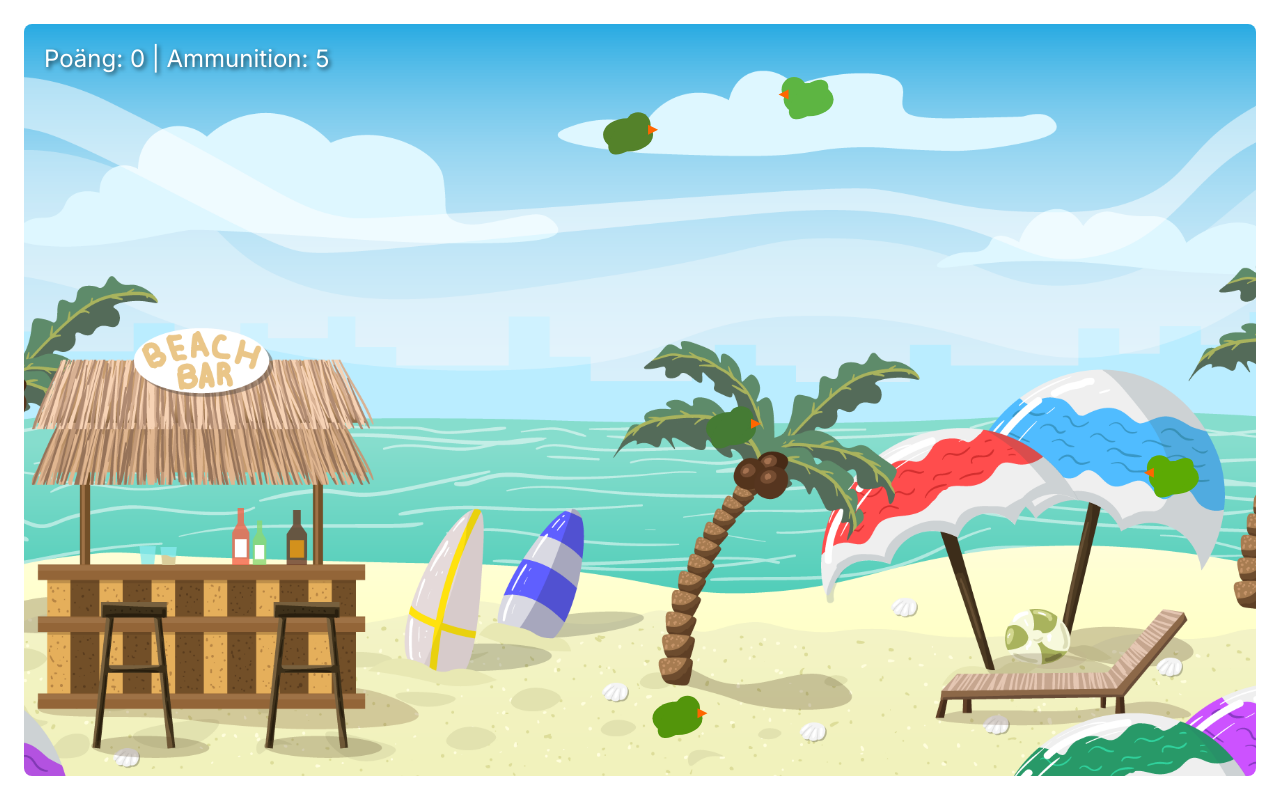
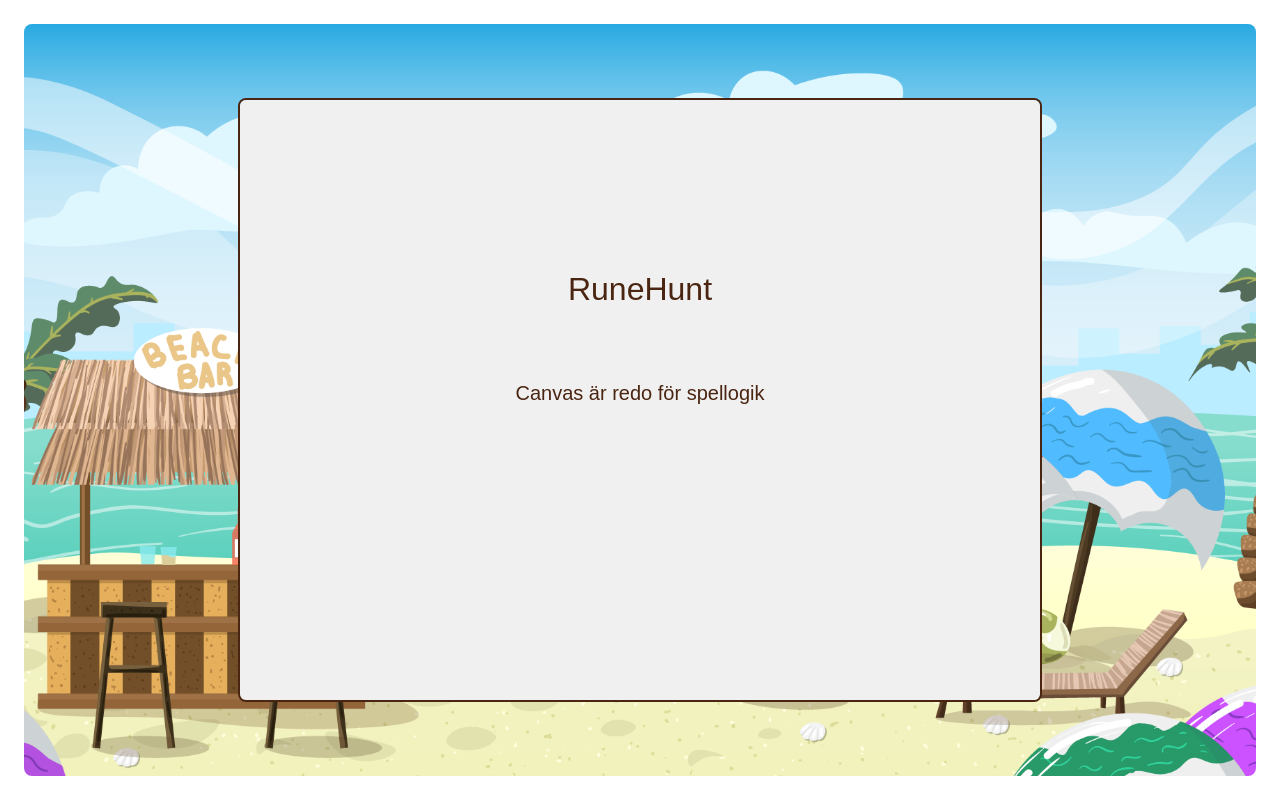
Before and after one commit to Skjesper/GoldenBeetlebug, a React (Vite) app: page /runehunt/play in a window 1280 px wide. Built offline with nearby package versions, Linux system fonts and the light colour scheme.

Commit message:
Added a basic canvas to build upon

```diff
--- /dev/null
+++ b/src/components/RuneHunt/RuneHuntGame.tsx
@@ -0,0 +1,58 @@
+import React, { useRef, useEffect } from 'react';
+
+interface RuneHuntProps {
+  width?: number;
+  height?: number;
+  backgroundColor?: string;
+}
+
+const RuneHuntGame: React.FC<RuneHuntProps> = ({
+  width = 800,
+  height = 600,
+  backgroundColor = '#f0f0f0'
+}) => {
+  const canvasRef = useRef<HTMLCanvasElement | null>(null);
+
+  // Initialisera canvas när komponenten renderas
+  useEffect(() => {
+    const canvas = canvasRef.current;
+    if (!canvas) return;
+
+    const ctx = canvas.getContext('2d');
+    if (!ctx) return;
+
+    // Rensa och fyll canvas med bakgrundsfärg
+    ctx.fillStyle = backgroundColor;
+    ctx.fillRect(0, 0, width, height);
+
+    // Rita en välkomsttext som visar att canvas fungerar
+    ctx.font = '32px Fantasy';
+    ctx.fillStyle = '#4a2511';
+    ctx.textAlign = 'center';
+    ctx.fillText('RuneHunt', width / 2, height / 3);
+
+    ctx.font = '20px Arial';
+    ctx.fillText('Canvas är redo för spellogik', width / 2, height / 2);
+
+    // Här kan du senare initiera spelmotorn och koppla den till canvas
+
+  }, [width, height, backgroundColor]);
+
+  return (
+    <div className="rune-hunt-game">
+      <canvas
+        ref={canvasRef}
+        width={width}
+        height={height}
+        style={{
+          border: '2px solid #4a2511',
+          borderRadius: '8px',
+          display: 'block',
+          margin: '0 auto'
+        }}
+      />
+    </div>
+  );
+};
+
+export default RuneHuntGame;
--- a/src/pages/PlayPage.tsx
+++ b/src/pages/PlayPage.tsx
@@ -2,13 +2,14 @@ import React, { useState } from 'react';
 import RuneHunt from "../components/RuneHunt";
 import Window from "../components/Window";
 import DuckHunt from '../components/RuneHuntTest';
+import RuneHuntGame from '../components/RuneHunt/RuneHuntGame';
 
 function PlayPage() {
     const [backgroundImage, setBackgroundImage] = useState<string | undefined>(undefined);
 
     return (
         <Window backgroundImage={backgroundImage}>
-          <DuckHunt />
+          <RuneHuntGame></RuneHuntGame>
             {/* <RuneHunt onBackgroundChange={setBackgroundImage} /> */}
         </Window>
     );
```
Also changed, not shown: src/components/RuneHuntWIP.tsx (added, +26 -0 lines).
